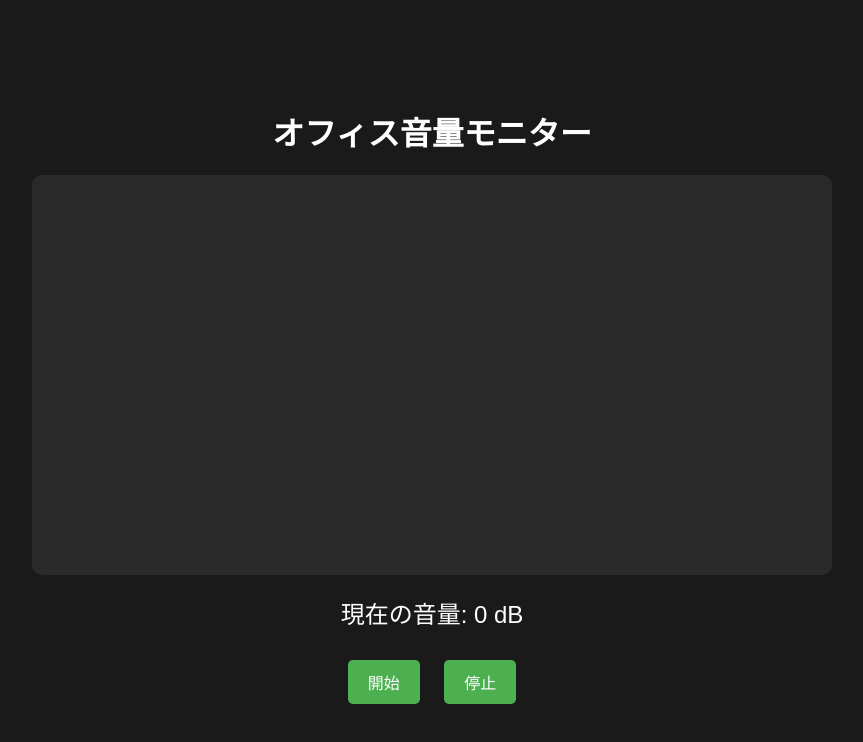
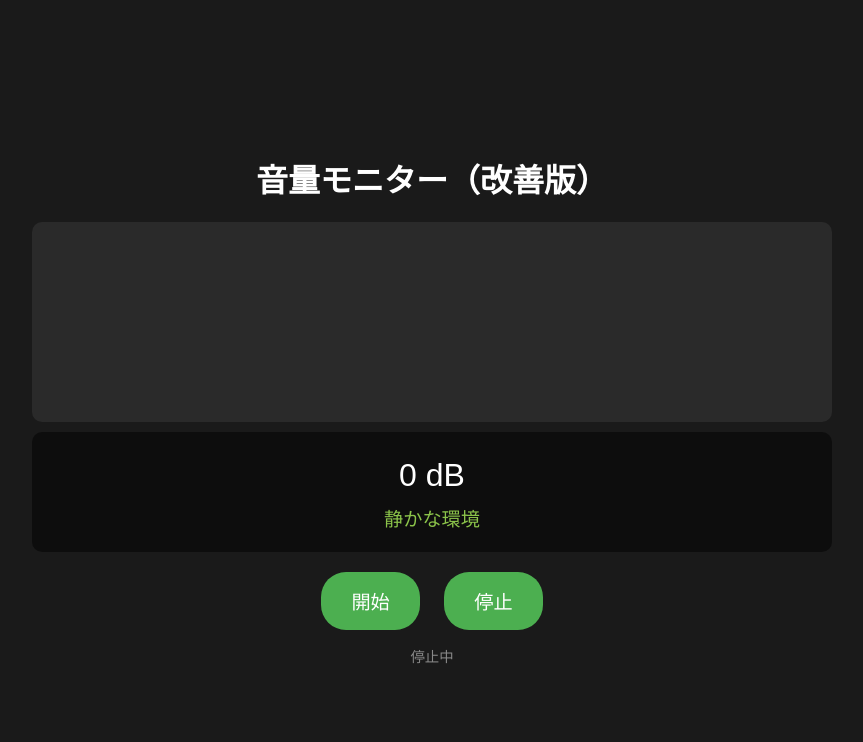
Before and after one commit to picoshiozaki/noise-level-monitor, a plain HTML site: page index.html in a window 1280 px wide. Both pictures are taken after a click on the button "停止". Shown: the whole page, without its empty margins (208-1071 px from the left). Drawn offline with Linux system fonts and the light colour scheme.

Commit message:
Add files via upload

```diff
--- a/index.html
+++ b/index.html
@@ -1,7 +1,8 @@
 <!DOCTYPE html>
 <html>
 <head>
-    <title>オフィス音量モニター</title>
+    <meta name="viewport" content="width=device-width, initial-scale=1.0">
+    <title>オフィス音量モニター（改善版）</title>
     <style>
         body {
             margin: 0;
@@ -17,14 +18,16 @@
         .container {
             text-align: center;
             color: #fff;
+            width: 95%;
+            max-width: 800px;
         }
 
         #visualizer {
-            width: 800px;
-            height: 400px;
+            width: 100%;
+            height: 200px;
             background: #2a2a2a;
             border-radius: 10px;
-            margin: 20px;
+            margin: 10px 0;
             position: relative;
             overflow: hidden;
         }
@@ -33,38 +36,61 @@
             position: absolute;
             bottom: 0;
             background: linear-gradient(to top, #4CAF50, #8BC34A);
-            width: 20px;
             transition: height 0.1s ease;
         }
 
+        .info-panel {
+            background: rgba(0, 0, 0, 0.5);
+            padding: 15px;
+            border-radius: 10px;
+            margin: 10px 0;
+        }
+
         #volumeLevel {
-            font-size: 24px;
-            margin: 20px;
+            font-size: 2rem;
+            margin: 10px 0;
+        }
+
+        #volumeDescription {
+            font-size: 1.2rem;
+            margin: 5px 0;
+            color: #8BC34A;
         }
 
         button {
-            padding: 10px 20px;
-            font-size: 16px;
+            padding: 15px 30px;
+            font-size: 1.2rem;
             border: none;
-            border-radius: 5px;
+            border-radius: 25px;
             background: #4CAF50;
             color: white;
             cursor: pointer;
             margin: 10px;
+            transition: background 0.3s;
         }
 
-        button:hover {
+        button:active {
             background: #45a049;
+        }
+
+        .status {
+            font-size: 0.9rem;
+            color: #888;
+            margin-top: 5px;
         }
     </style>
 </head>
 <body>
     <div class="container">
-        <h1>オフィス音量モニター</h1>
+        <h1>音量モニター（改善版）</h1>
         <div id="visualizer"></div>
-        <div id="volumeLevel">現在の音量: 0 dB</div>
-        <button onclick="startRecording()">開始</button>
+        <div class="info-panel">
+            <div id="volumeLevel">0 dB</div>
+            <div id="volumeDescription">静かな環境</div>
+        </div>
+        <button onclick="startRecording()" id="startButton">開始</button>
         <button onclick="stopRecording()">停止</button>
+        <div class="status" id="statusText"></div>
     </div>
 
     <script>
@@ -75,13 +101,36 @@
         let bars = [];
         const BAR_COUNT = 32;
 
+        // 音量レベルの基準値を調整
+        const CALIBRATION_OFFSET = 40; // 基準オフセット
+        const MOBILE_ADJUSTMENT = 20;  // モバイル機器用の補正値
+
+        // デシベル変換の改善
+        function rawToDecibels(raw) {
+            // より正確なdB計算（モバイル向けに調整）
+            return Math.round((raw * 100 / 255) * 0.8 + CALIBRATION_OFFSET);
+        }
+
+        // 音量レベルの説明を取得
+        function getVolumeDescription(db) {
+            if (db < 45) return "非常に静か（図書館レベル）";
+            if (db < 55) return "静かな環境（オフィスレベル）";
+            if (db < 65) return "普通の会話レベル";
+            if (db < 75) return "やや騒がしい";
+            if (db < 85) return "騒がしい（警告レベル）";
+            return "非常に騒がしい（要注意）";
+        }
+
         // ビジュアライザーの初期化
         const visualizer = document.getElementById('visualizer');
+        const visualizerWidth = visualizer.clientWidth;
+        const barWidth = (visualizerWidth / BAR_COUNT) - 2;
+
         for (let i = 0; i < BAR_COUNT; i++) {
             const bar = document.createElement('div');
             bar.className = 'bar';
-            bar.style.left = (i * (800 / BAR_COUNT)) + 'px';
-            bar.style.width = (800 / BAR_COUNT - 2) + 'px';
+            bar.style.left = (i * (visualizerWidth / BAR_COUNT)) + 'px';
+            bar.style.width = barWidth + 'px';
             visualizer.appendChild(bar);
             bars.push(bar);
         }
@@ -91,23 +140,37 @@
                 if (!audioContext) {
                     audioContext = new (window.AudioContext || window.webkitAudioContext)();
                     analyser = audioContext.createAnalyser();
-                    analyser.fftSize = 64;
+                    analyser.fftSize = 1024; // より細かい解析
 
-                    const stream = await navigator.mediaDevices.getUserMedia({ audio: true });
+                    const stream = await navigator.mediaDevices.getUserMedia({
+                        audio: {
+                            echoCancellation: true,
+                            noiseSuppression: true,
+                            autoGainControl: false
+                        }
+                    });
+
                     microphone = audioContext.createMediaStreamSource(stream);
                     microphone.connect(analyser);
+
+                    document.getElementById('statusText').textContent =
+                        'マイクアクセス成功 - 測定中...';
                 }
 
                 isRecording = true;
+                document.getElementById('startButton').disabled = true;
                 updateVisualizer();
             } catch (error) {
-                console.error('マイクのアクセスに失敗しました:', error);
-                alert('マイクへのアクセスを許可してください。');
+                console.error('マイクのアクセスに失敗:', error);
+                document.getElementById('statusText').textContent =
+                    'エラー: マイクへのアクセスを許可してください';
             }
         }
 
         function stopRecording() {
             isRecording = false;
+            document.getElementById('startButton').disabled = false;
+            document.getElementById('statusText').textContent = '停止中';
         }
 
         function updateVisualizer() {
@@ -117,17 +180,33 @@
             analyser.getByteFrequencyData(dataArray);
 
             let sum = 0;
+            let validSamples = 0;
+
             for (let i = 0; i < BAR_COUNT; i++) {
                 const value = dataArray[i];
-                const height = (value / 255) * 400;
+                if (value > 0) {
+                    sum += value;
+                    validSamples++;
+                }
+                const height = (value / 255) * visualizer.clientHeight;
                 bars[i].style.height = height + 'px';
-                sum += value;
             }
 
-            // 平均音量を計算して表示
-            const avgVolume = Math.round((sum / BAR_COUNT) * 100) / 100;
+            // より正確な平均値計算
+            const avgVolume = validSamples > 0 ? sum / validSamples : 0;
+            const decibels = rawToDecibels(avgVolume);
+
             document.getElementById('volumeLevel').textContent =
-                `現在の音量: ${avgVolume} dB`;
+                `${decibels} dB`;
+            document.getElementById('volumeDescription').textContent =
+                getVolumeDescription(decibels);
+
+            // バーの色を音量に応じて変更
+            const hue = Math.max(0, 120 - (decibels - 40));
+            bars.forEach(bar => {
+                bar.style.background =
+                    `linear-gradient(to top, hsl(${hue}, 50%, 50%), hsl(${hue}, 70%, 60%))`;
+            });
 
             requestAnimationFrame(updateVisualizer);
         }
```
